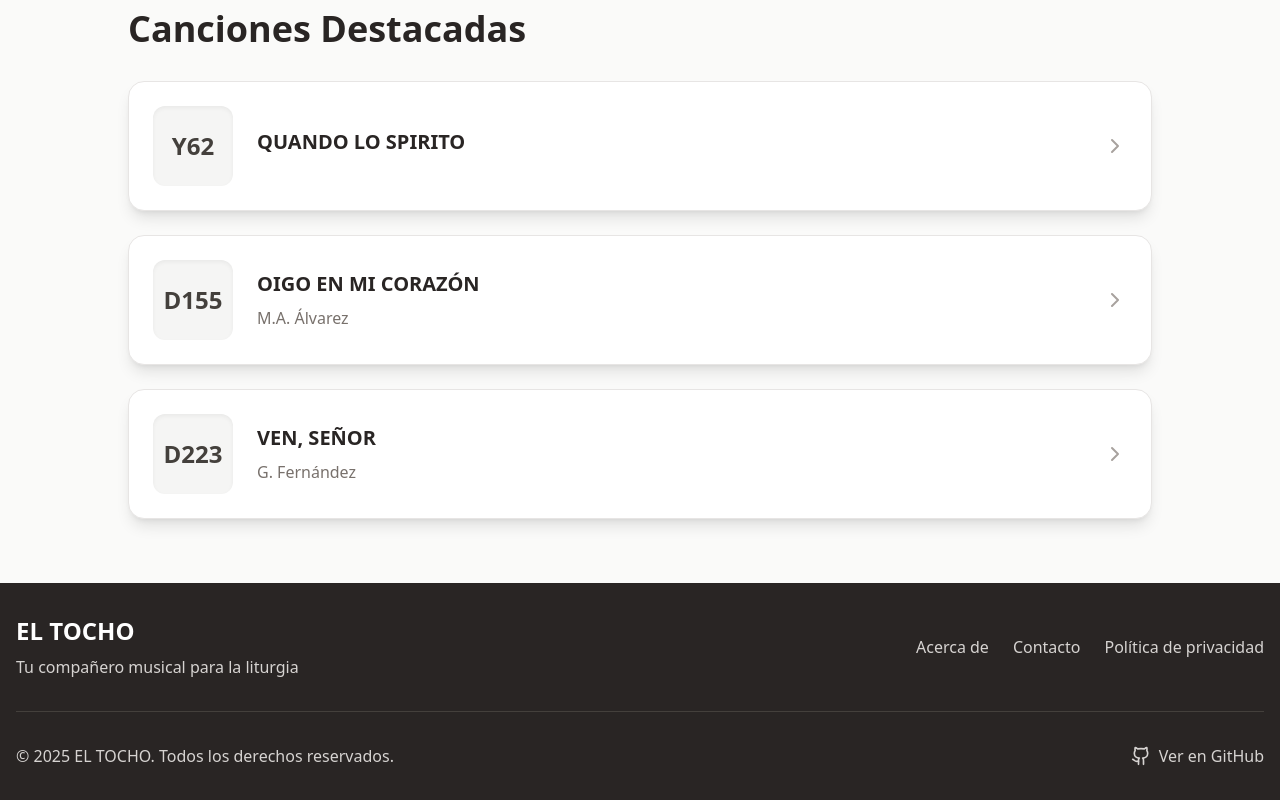
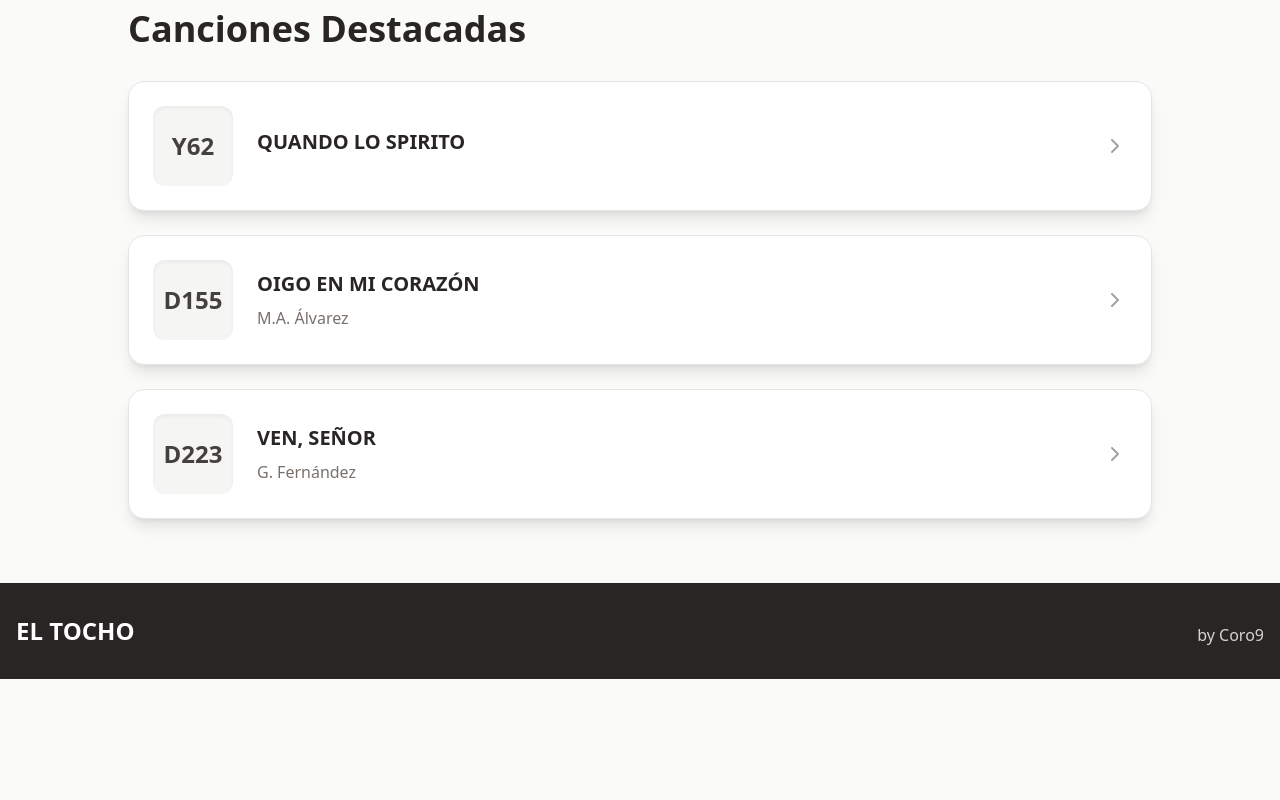
Before and after one commit to GonzaloPTE/el-tocho-next-js, a Next.js app: page / in a window 1280 px wide. Shown: the part 1222-2022 px from the top of the page. After the commit the page ends 1901 px from the top, so only its background shows below. Built offline with nearby package versions, Linux system fonts and the light colour scheme.

Commit message:
Refactor (III)

```diff
--- a/components/Footer.tsx
+++ b/components/Footer.tsx
@@ -1,6 +1,5 @@
 import React from 'react';
 import { siteName } from '@/lib/config/site';
-import { Github } from 'lucide-react';
 
 const Footer: React.FC = () => {
   return (
@@ -9,25 +8,10 @@ const Footer: React.FC = () => {
         <div className="flex flex-col md:flex-row justify-between items-center">
           <div className="mb-4 md:mb-0">
             <h2 className="text-2xl font-bold text-white">{siteName}</h2>
-            <p className="mt-2">Tu compañero musical para la liturgia</p>
           </div>
           <div className="flex flex-col md:flex-row items-center space-y-4 md:space-y-0 md:space-x-6">
-            <a href="#" className="hover:text-white transition-colors">Acerca de</a>
-            <a href="#" className="hover:text-white transition-colors">Contacto</a>
-            <a href="#" className="hover:text-white transition-colors">Política de privacidad</a>
+            <p className="mt-2">by Coro9</p>
           </div>
-        </div>
-        <div className="mt-8 pt-8 border-t border-stone-700 flex flex-col md:flex-row justify-between items-center">
-          <p>&copy; {new Date().getFullYear()} {siteName}. Todos los derechos reservados.</p>
-          <a
-            href="https://github.com/yourusername/your-repo"
-            target="_blank"
-            rel="noopener noreferrer"
-            className="flex items-center mt-4 md:mt-0 hover:text-white transition-colors"
-          >
-            <Github className="mr-2" size={20} />
-            Ver en GitHub
-          </a>
         </div>
       </div>
     </footer>
--- a/components/page-header.tsx
+++ b/components/page-header.tsx
@@ -1,5 +1,4 @@
 import Link from 'next/link';
-import { BookOpen } from 'lucide-react';
 import { siteName } from '@/lib/config/site';
 import { HeaderClientActions } from '@/components/client/header-client-actions';
 
@@ -12,7 +11,7 @@ export function PageHeader({ showBackButton = false }: PageHeaderProps) {
     <header className="border-b py-4 shadow-md sticky top-0 z-10 backdrop-blur-sm bg-white/90 border-stone-200 dark:bg-stone-800/90 dark:border-stone-700">
       <div className="container mx-auto flex justify-between items-center px-4">
         <Link href="/" className="text-3xl font-merriweather font-bold flex items-center text-stone-800 dark:text-stone-100">
-          <BookOpen className="mr-2" size={28} /> {siteName}
+          {siteName}
         </Link>
         <HeaderClientActions showBackButton={showBackButton} />
       </div>
```
